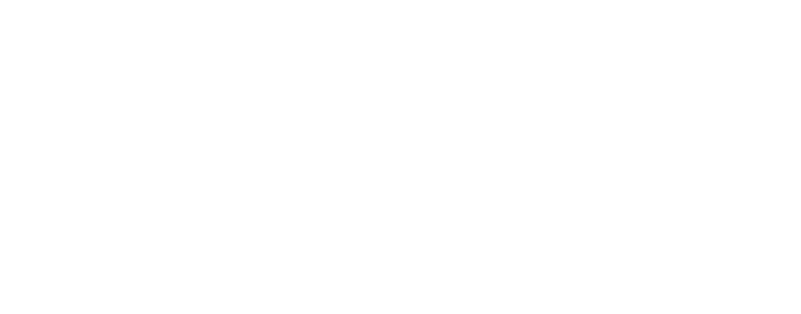
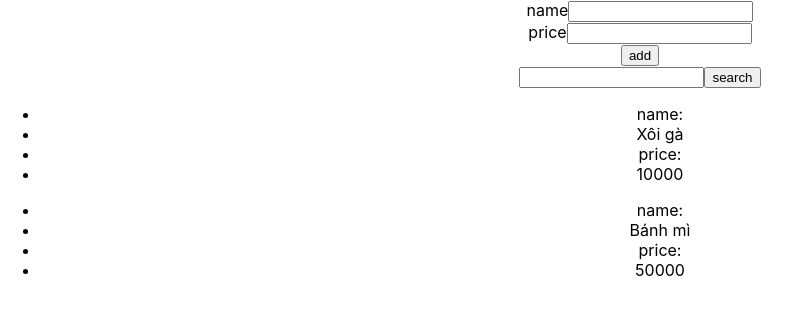
Before and after one commit to dntrieunguyen/learn-react, a React (Create React App) app: page / in a window 1280 px wide. Shown: the top 314 px of the page, without its empty margins (0-801 px from the left). Built offline with nearby package versions, Linux system fonts and the light colour scheme.

Commit message:
react-b4

```diff
--- a/src/App.js
+++ b/src/App.js
@@ -1,8 +1,12 @@
-import logo from './logo.svg';
 import './App.css';
+import Meal from './components/Meal';
 
 function App() {
-   return <div className="App"></div>;
+   return (
+      <div className="App">
+         <Meal></Meal>
+      </div>
+   );
 }
 
 export default App;
--- /dev/null
+++ b/src/components/Meal.jsx
@@ -0,0 +1,83 @@
+import React, { useState } from 'react';
+
+const data = [
+   { name: 'Xôi gà', price: 10000 },
+   { name: 'Bánh mì', price: 50000 },
+];
+
+const Meal = () => {
+   const [form, setForm] = useState(data);
+   const [searchForm, setSearchForm] = useState('');
+
+   const search = e => {
+      form.filter(item => item.name.includes(e.target.value));
+   };
+
+   const add = e => {};
+
+   const handleFormChange = e => {};
+
+   const handleSearchChange = e => {};
+
+   return (
+      <section>
+         <div className="d-container">
+            <div className="form">
+               <form action="">
+                  <div className="form-name">
+                     <label htmlFor="name" className="form-name">
+                        name
+                     </label>
+                     <input
+                        onChange={e => handleFormChange(e)}
+                        type="text"
+                        className="name"
+                        name="name"
+                     />
+                  </div>
+                  <div className="form-price">
+                     <label htmlFor="price" className="form-price">
+                        price
+                     </label>
+                     <input
+                        onChange={e => handleFormChange(e)}
+                        type="text"
+                        className="price"
+                        name="price"
+                     />
+                  </div>
+               </form>
+
+               <button onClick={e => add(e)}>add</button>
+            </div>
+            <div className="search">
+               <input
+                  onChange={e => handleSearchChange(e)}
+                  type="text"
+                  name="search"
+               />
+               <button onClick={e => search(e)}>search</button>
+            </div>
+
+            <div className="display">
+               {data &&
+                  data.map((item, index) => (
+                     <ul
+                        key={index}
+                        style={{
+                           order: 'none',
+                        }}
+                     >
+                        <li>name: </li>
+                        <li>{item.name}</li>
+                        <li>price: </li>
+                        <li>{item.price}</li>
+                     </ul>
+                  ))}
+            </div>
+         </div>
+      </section>
+   );
+};
+
+export default Meal;
```
